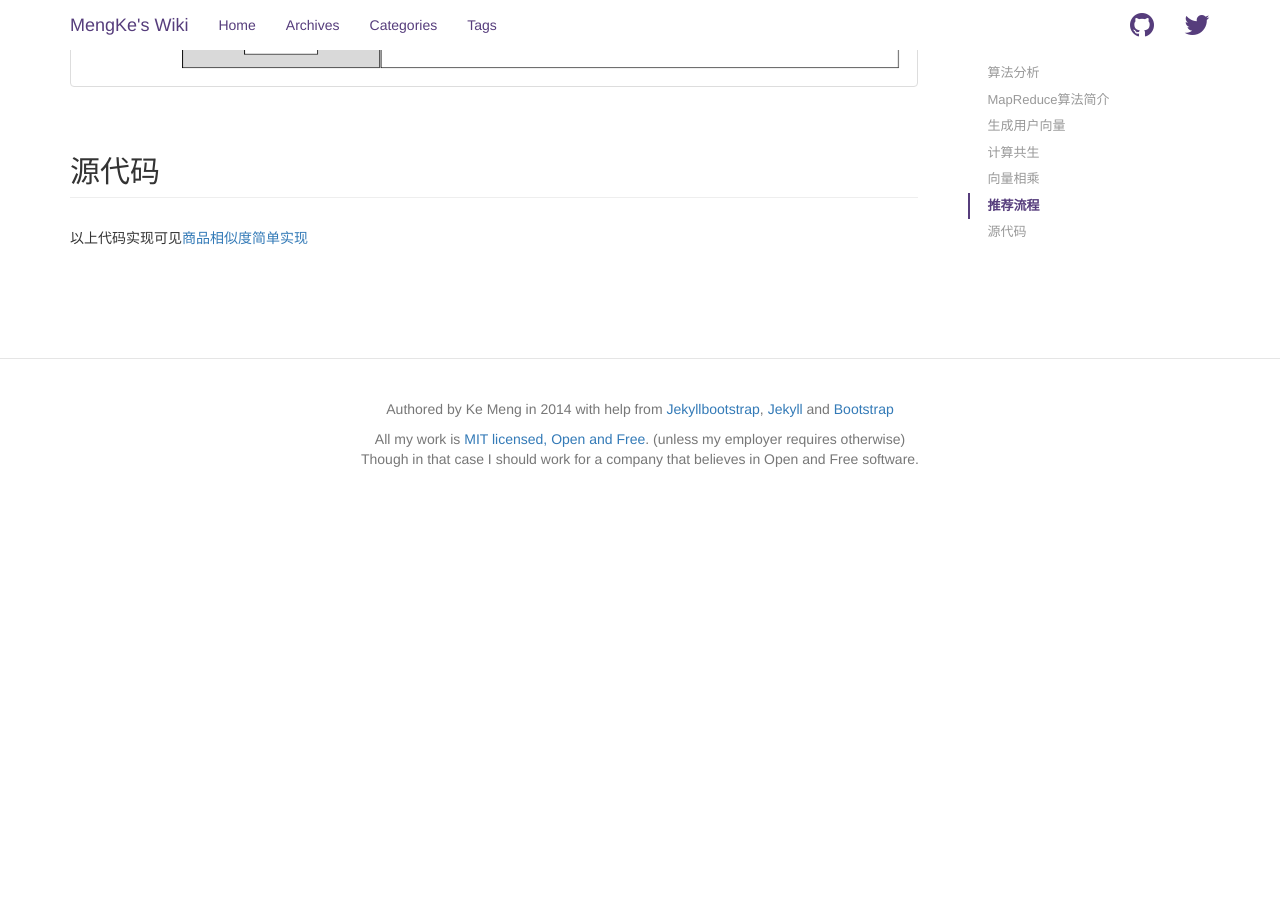
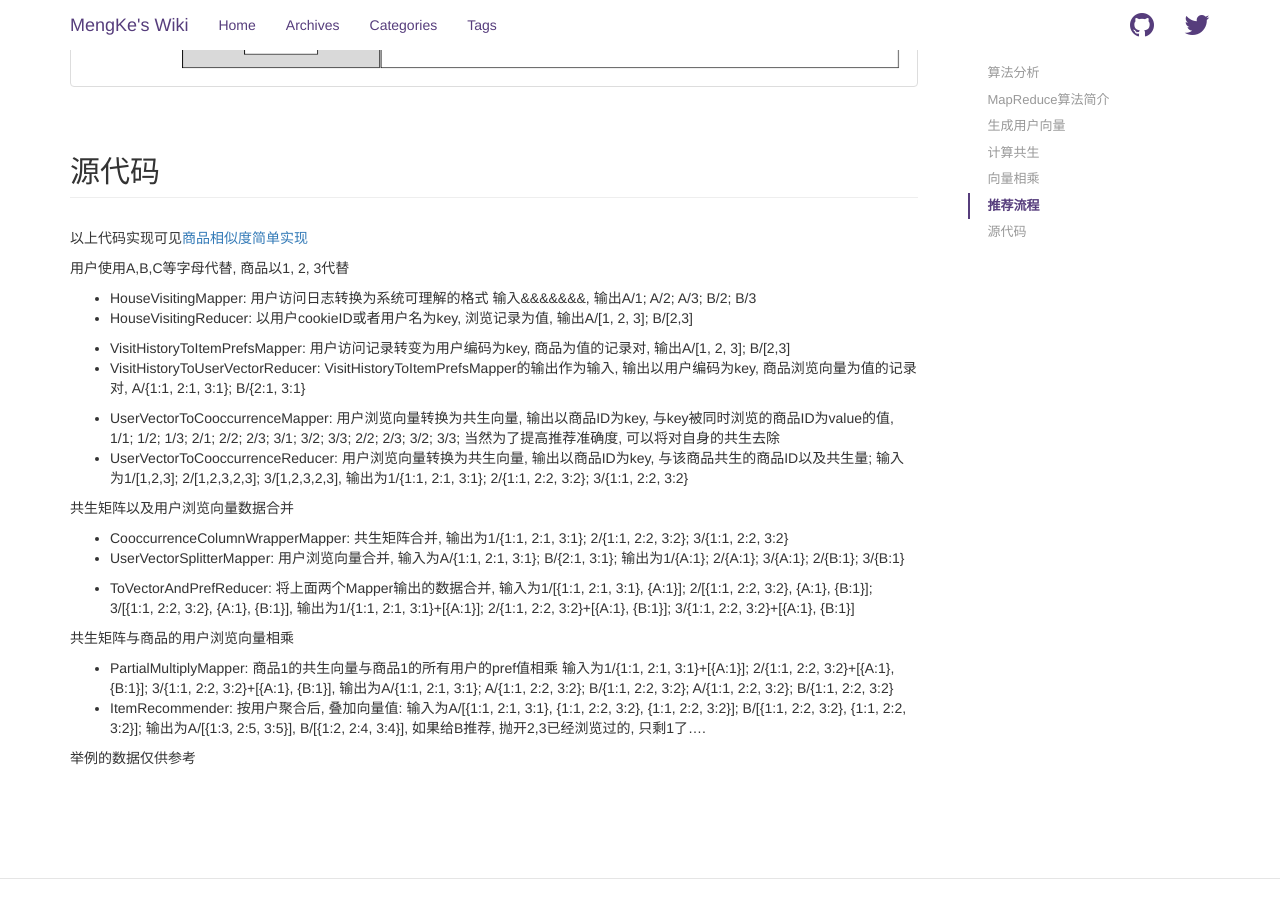
Before and after one commit to zaiji100/zaiji100.github.io, a Jekyll site: the page built from _posts/2014-03-25-a-distributed-item-based-recommendation-based-on-mahout.md, in a window 1280 px wide and 900 px high, scrolled down 10669 px. Built offline with Jekyll 4.4.1, drawn with Linux system fonts in a browser that asks for light colours; nearby versions of some CDN libraries; before the commit the page ends 11188 px from its top, so only the background shows below that.

Commit message:
推荐 具体类的作用添加

```diff
--- a/_posts/2014-03-25-a-distributed-item-based-recommendation-based-on-mahout.md
+++ b/_posts/2014-03-25-a-distributed-item-based-recommendation-based-on-mahout.md
@@ -489,3 +489,28 @@ public class AggregateAndRecommendReducer
 ## 源代码 {#source}
 
 以上代码实现可见[商品相似度简单实现](https://github.com/mengke/las)
+
+用户使用A,B,C等字母代替, 商品以1, 2, 3代替
+
+* HouseVisitingMapper: 用户访问日志转换为系统可理解的格式  输入&&&&&&&, 输出A/1; A/2; A/3; B/2; B/3
+* HouseVisitingReducer: 以用户cookieID或者用户名为key, 浏览记录为值, 输出A/[1, 2, 3]; B/[2,3]
+
+* VisitHistoryToItemPrefsMapper: 用户访问记录转变为用户编码为key, 商品为值的记录对, 输出A/[1, 2, 3]; B/[2,3]
+* VisitHistoryToUserVectorReducer: VisitHistoryToItemPrefsMapper的输出作为输入, 输出以用户编码为key, 商品浏览向量为值的记录对, A/{1:1, 2:1, 3:1}; B/{2:1, 3:1}
+
+* UserVectorToCooccurrenceMapper: 用户浏览向量转换为共生向量, 输出以商品ID为key, 与key被同时浏览的商品ID为value的值, 1/1; 1/2; 1/3; 2/1; 2/2; 2/3; 3/1; 3/2; 3/3; 2/2; 2/3; 3/2; 3/3; 当然为了提高推荐准确度, 可以将对自身的共生去除
+* UserVectorToCooccurrenceReducer: 用户浏览向量转换为共生向量, 输出以商品ID为key, 与该商品共生的商品ID以及共生量; 输入为1/[1,2,3]; 2/[1,2,3,2,3]; 3/[1,2,3,2,3], 输出为1/{1:1, 2:1, 3:1}; 2/{1:1, 2:2, 3:2}; 3/{1:1, 2:2, 3:2}
+
+共生矩阵以及用户浏览向量数据合并
+
+* CooccurrenceColumnWrapperMapper: 共生矩阵合并, 输出为1/{1:1, 2:1, 3:1}; 2/{1:1, 2:2, 3:2}; 3/{1:1, 2:2, 3:2}
+* UserVectorSplitterMapper: 用户浏览向量合并, 输入为A/{1:1, 2:1, 3:1}; B/{2:1, 3:1}; 输出为1/{A:1}; 2/{A:1}; 3/{A:1}; 2/{B:1}; 3/{B:1}
+
+* ToVectorAndPrefReducer: 将上面两个Mapper输出的数据合并, 输入为1/[{1:1, 2:1, 3:1}, {A:1}]; 2/[{1:1, 2:2, 3:2}, {A:1}, {B:1}]; 3/[{1:1, 2:2, 3:2}, {A:1}, {B:1}], 输出为1/{1:1, 2:1, 3:1}+[{A:1}]; 2/{1:1, 2:2, 3:2}+[{A:1}, {B:1}]; 3/{1:1, 2:2, 3:2}+[{A:1}, {B:1}]
+
+共生矩阵与商品的用户浏览向量相乘
+
+* PartialMultiplyMapper: 商品1的共生向量与商品1的所有用户的pref值相乘 输入为1/{1:1, 2:1, 3:1}+[{A:1}]; 2/{1:1, 2:2, 3:2}+[{A:1}, {B:1}]; 3/{1:1, 2:2, 3:2}+[{A:1}, {B:1}], 输出为A/{1:1, 2:1, 3:1}; A/{1:1, 2:2, 3:2}; B/{1:1, 2:2, 3:2}; A/{1:1, 2:2, 3:2}; B/{1:1, 2:2, 3:2}
+* ItemRecommender: 按用户聚合后, 叠加向量值: 输入为A/[{1:1, 2:1, 3:1}, {1:1, 2:2, 3:2}, {1:1, 2:2, 3:2}]; B/[{1:1, 2:2, 3:2}, {1:1, 2:2, 3:2}]; 输出为A/[{1:3, 2:5, 3:5}], B/[{1:2, 2:4, 3:4}], 如果给B推荐, 抛开2,3已经浏览过的, 只剩1了....
+
+举例的数据仅供参考
```
